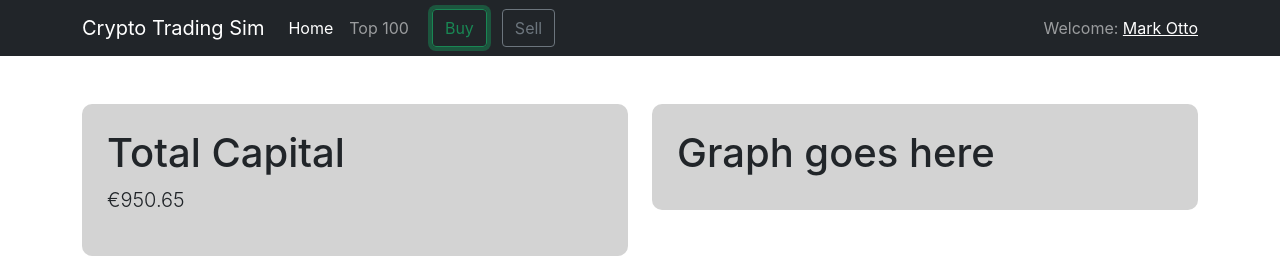
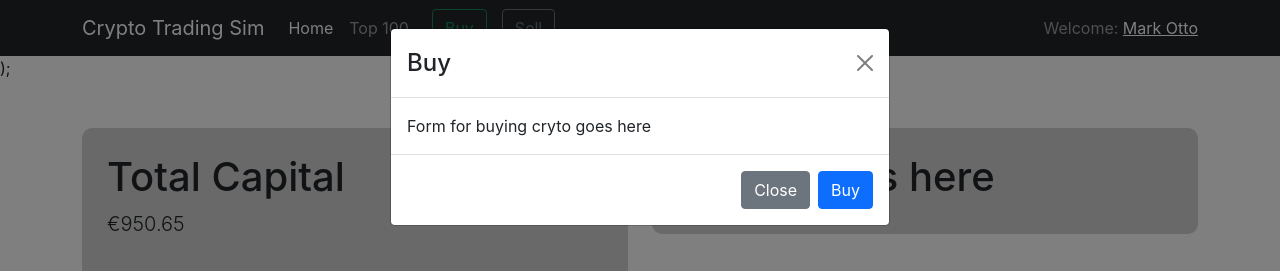
Before and after one commit to clancinio/crypto-frontend, a React (Create React App) app: page / in a window 1280 px wide. Both pictures are taken after a click on the button "Buy". Shown: the top 271 px of the page. Built offline with nearby package versions, Linux system fonts and the light colour scheme; no server answers; the HTML template or start-up script is replaced by a standard one.

Commit message:
Add buy and sell modals

```diff
--- a/src/components/navbar/TopNav.js
+++ b/src/components/navbar/TopNav.js
@@ -2,11 +2,23 @@ import Navbar from "react-bootstrap/Navbar";
 import Nav from "react-bootstrap/Nav";
 import Container from "react-bootstrap/Container";
 import Button from "react-bootstrap/Button";
+import { useState } from "react";
 import { NavLink } from "react-router-dom/";
+import Modal from "react-bootstrap/Modal";
 import "./navbar.css";
 
 function TopNav() {
+  // Buy Modal state
+  const [show, setShow] = useState(false);
+  const handleClose = () => setShow(false);
+  const handleShow = () => setShow(true);
+
+  // Sell Modal State
+  const [show2, setShow2] = useState(false);
+  const handleClose2 = () => setShow2(false);
+  const handleShow2 = () => setShow2(true);
   return (
+    <>
       <Navbar bg="dark" variant="dark" expand="lg" sticky="top">
         <Container>
           <Navbar.Brand href="#home">Crypto Trading Sim</Navbar.Brand>
@@ -20,10 +32,21 @@ function TopNav() {
                 Top 100
               </Nav.Link>
             </Nav>
-          <Button className="button" size="ms" variant="outline-success">
+            <Button
+              className="button"
+              size="md"
+              variant="outline-success"
+              onClick={handleShow}
+              onclick="this.blur();"
+            >
               Buy
             </Button>
-          <Button className="button" size="md" variant="outline-secondary">
+            <Button
+              className="button"
+              size="md"
+              variant="outline-secondary"
+              onClick={handleShow2}
+            >
               Sell
             </Button>
             <Navbar.Collapse className="justify-content-end">
@@ -34,6 +57,42 @@ function TopNav() {
           </Navbar.Collapse>
         </Container>
       </Navbar>
+      <Modal
+        show={show}
+        onHide={handleClose}
+        backdrop="static"
+        keyboard={false}
+      >
+        <Modal.Header closeButton>
+          <Modal.Title>Buy</Modal.Title>
+        </Modal.Header>
+        <Modal.Body>Form for buying cryto goes here</Modal.Body>
+        <Modal.Footer>
+          <Button variant="secondary" onClick={handleClose}>
+            Close
+          </Button>
+          <Button variant="primary">Buy</Button>
+        </Modal.Footer>
+      </Modal>
+      <Modal
+        show={show2}
+        onHide={handleClose2}
+        backdrop="static"
+        keyboard={false}
+      >
+        <Modal.Header closeButton>
+          <Modal.Title>Sell</Modal.Title>
+        </Modal.Header>
+        <Modal.Body>Form for selling cryto goes here</Modal.Body>
+        <Modal.Footer>
+          <Button variant="secondary" onClick={handleClose2}>
+            Close
+          </Button>
+          <Button variant="primary">Sell</Button>
+        </Modal.Footer>
+      </Modal>
+      );
+    </>
   );
 }
 
```
Lines whose indentation alone changed are shown as unchanged.
